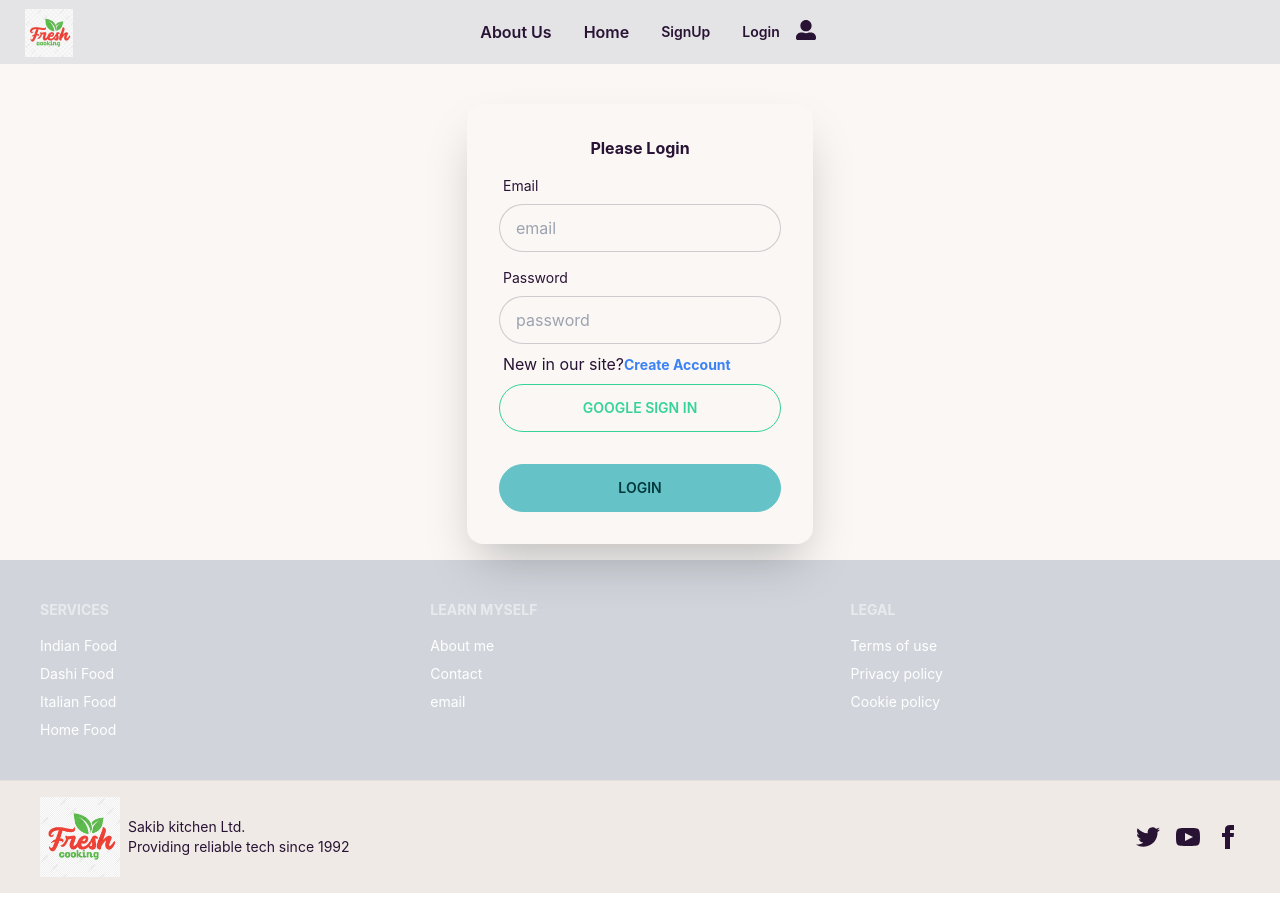
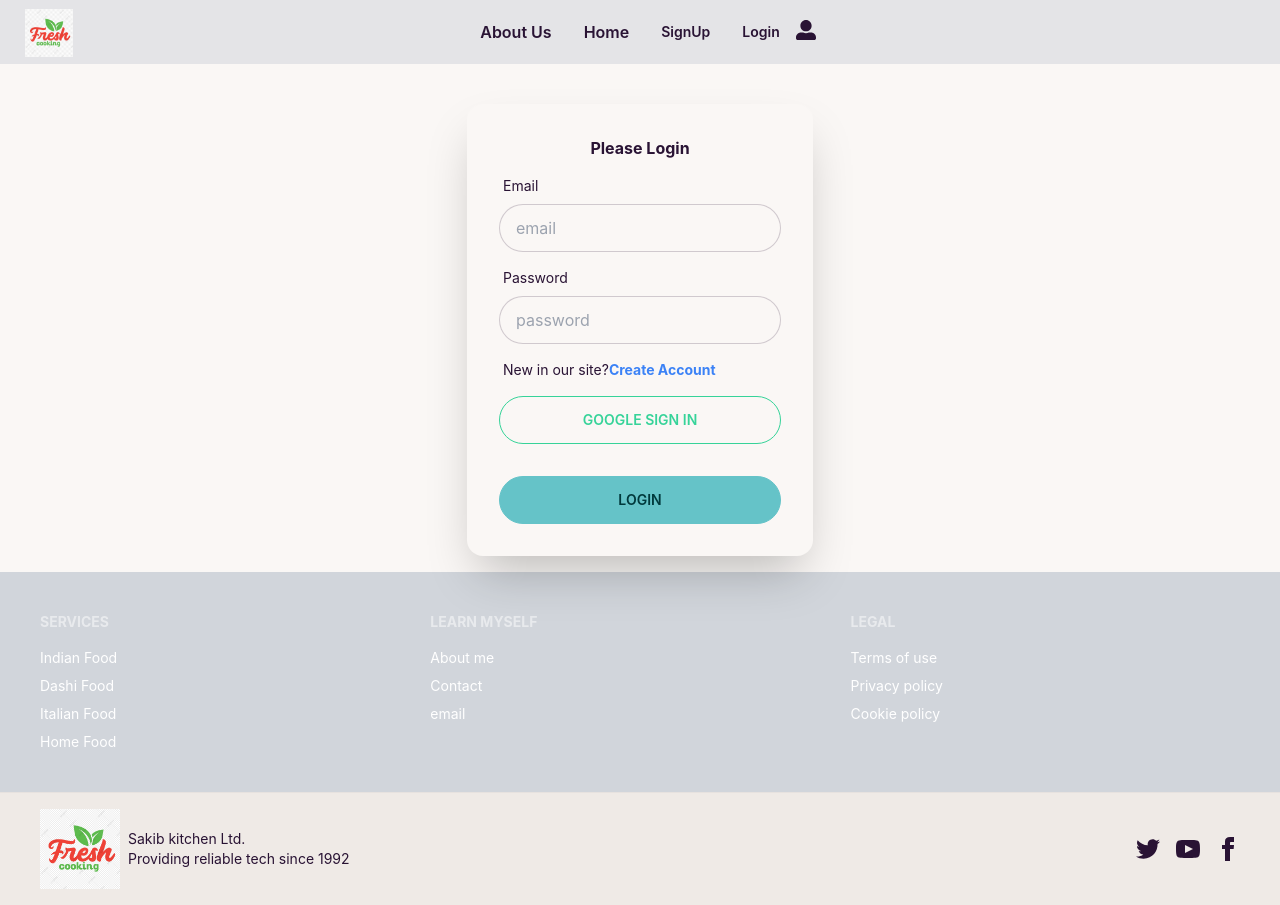
Before and after one commit to nazmu957/Review-Meal-Item-client, a React (Create React App) app: page /login in a window 1280 px wide. Built offline with nearby package versions, Linux system fonts and the light colour scheme; no server answers.

Commit message:
login page text align issu fxied

```diff
--- a/src/Pages/Login/Login.js
+++ b/src/Pages/Login/Login.js
@@ -58,7 +58,7 @@ const Login = () => {
           </label>
           <input type="password" name="password" placeholder="password" className="input input-bordered" />
           <label className="label">
-             <p>New in our site?<Link to='/signup' className="label-text-alt link link-hover text-sm text-blue-500 font-bold">Create Account</Link></p>
+             <p className="text-sm py-2">New in our site?<Link to='/signup' className="label-text-alt link link-hover text-sm text-blue-500 font-bold">Create Account</Link></p>
           </label>
           <button onClick={handleGoogleSignIn} className="btn btn-outline btn-success">Google Sign In</button>
         </div>
```
